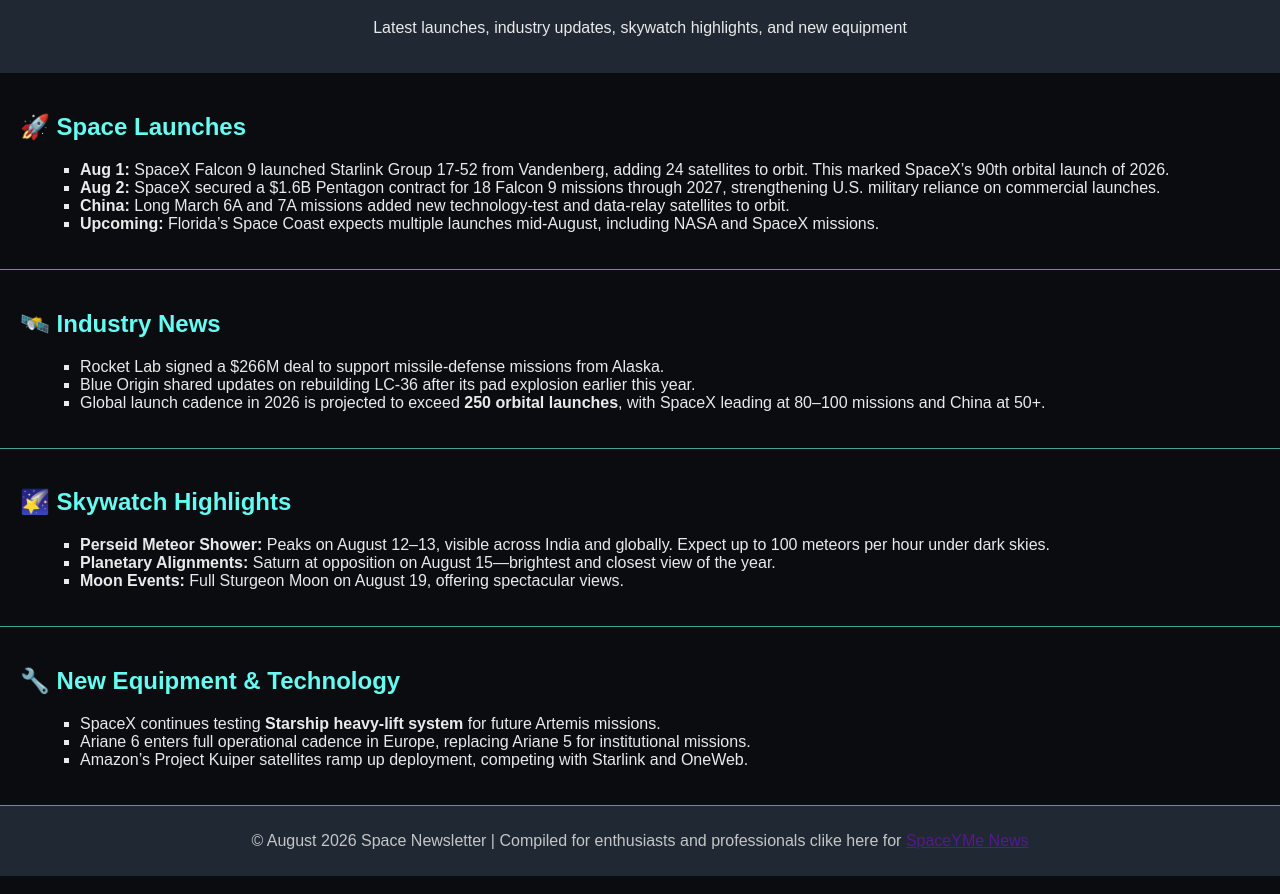
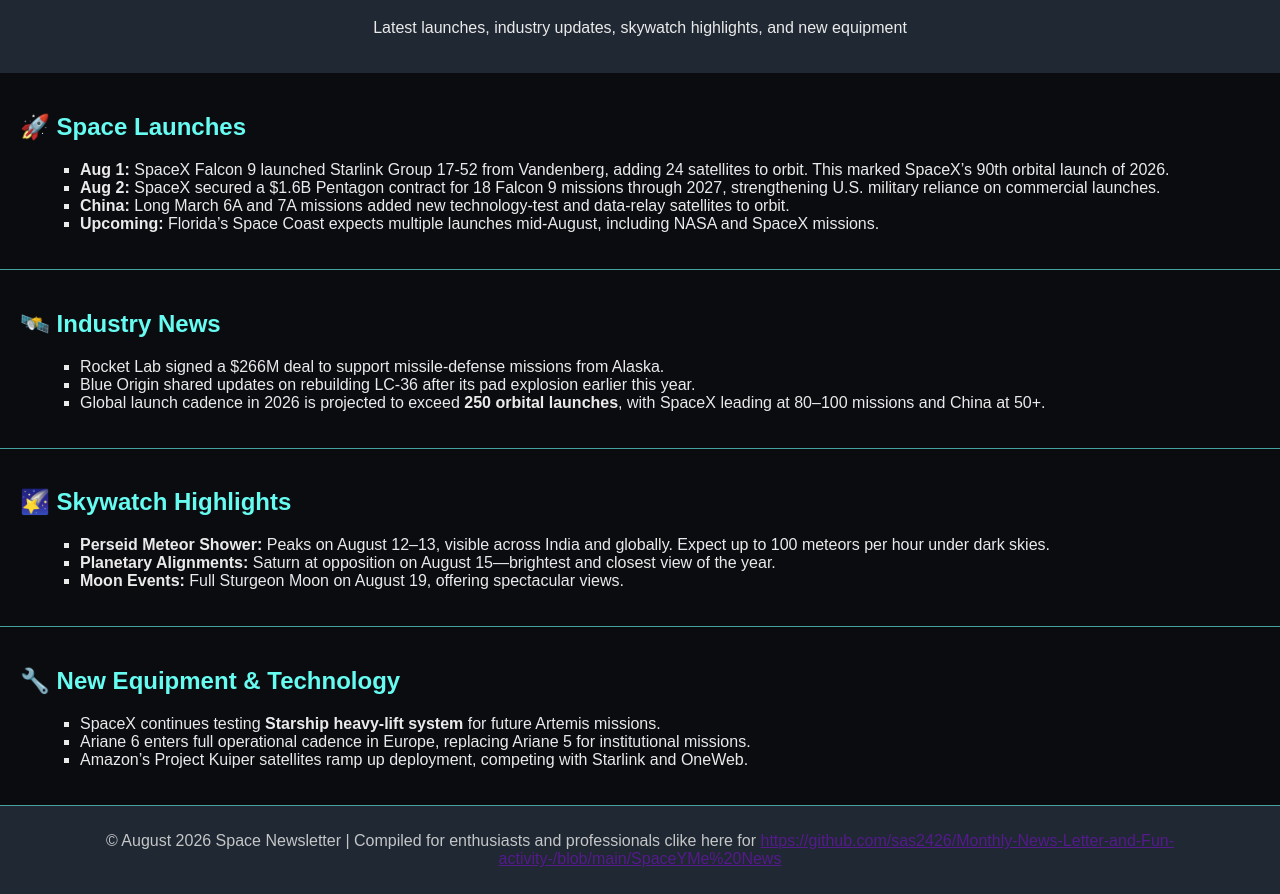
Before and after one commit to sas2426/Monthly-News-Letter-and-Fun-activity-, a plain HTML site: page index.html in a window 1280 px wide. Shown: the part 82-976 px from the top of the page. Drawn offline with Linux system fonts and the light colour scheme.

Commit message:
Update footer link to point to GitHub repository

```diff
--- a/index.html
+++ b/index.html
@@ -57,7 +57,7 @@
   </section>
 
   <footer>
-    <p>© August 2026 Space Newsletter | Compiled for enthusiasts and professionals clike here for <a href>SpaceYMe News</a></p>
+    <p>© August 2026 Space Newsletter | Compiled for enthusiasts and professionals clike here for <a href>https://github.com/sas2426/Monthly-News-Letter-and-Fun-activity-/blob/main/SpaceYMe%20News</a></p>
   </footer>
 </body>
 </html>
```
